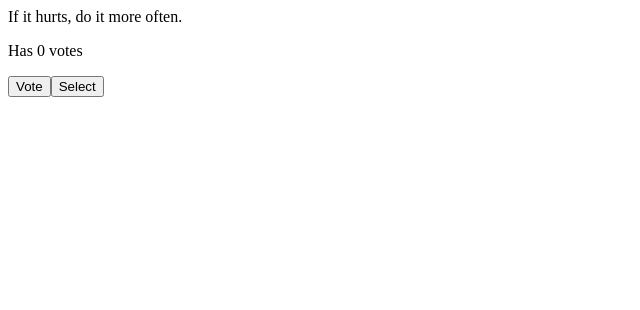
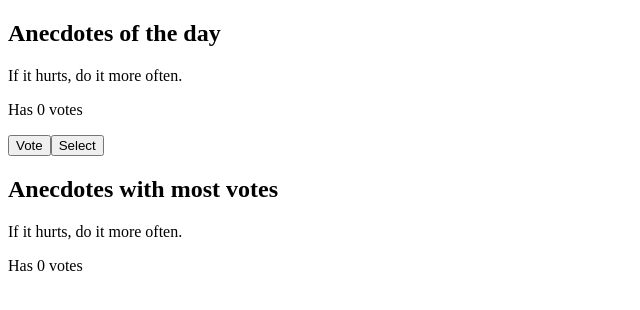
Before and after one commit to Helenagg/curse-fullStack-open, a React (Vite) app: page / in a window 1280 px wide. Shown: the top 310 px of the page, without its empty margins (0-640 px from the left). Built offline with nearby package versions, Linux system fonts and the light colour scheme.

Commit message:
exercise 1.14

```diff
--- a/src/App.jsx
+++ b/src/App.jsx
@@ -1,8 +1,4 @@
 import { useState } from 'react';
-
-// const Button = ({ handleClick, text }) => (
-//   <button onClick={handleClick}>{text}</button>
-// );
 
 const App = () => {
   const anecdotes = [
@@ -30,8 +26,11 @@ const App = () => {
     setVotes(newVotes);
   };
 
+  const anecdoteMostVoted = votes.indexOf(Math.max(...votes));
+
   return (
     <div>
+      <h2>Anecdotes of the day</h2>
       <div>{anecdotes[selected]}</div>
       <div>
         <p>Has {votes[selected]} votes</p>
@@ -40,6 +39,11 @@ const App = () => {
         <button onClick={handleVoteClick}>Vote</button>
         <button onClick={handleSelectedClick}>Select</button>
       </div>
+      <h2>Anecdotes with most votes</h2>
+      <div>
+        {anecdotes[anecdoteMostVoted]}
+        <p>Has {votes[anecdoteMostVoted]} votes</p>
+      </div>
     </div>
   );
 };
```
